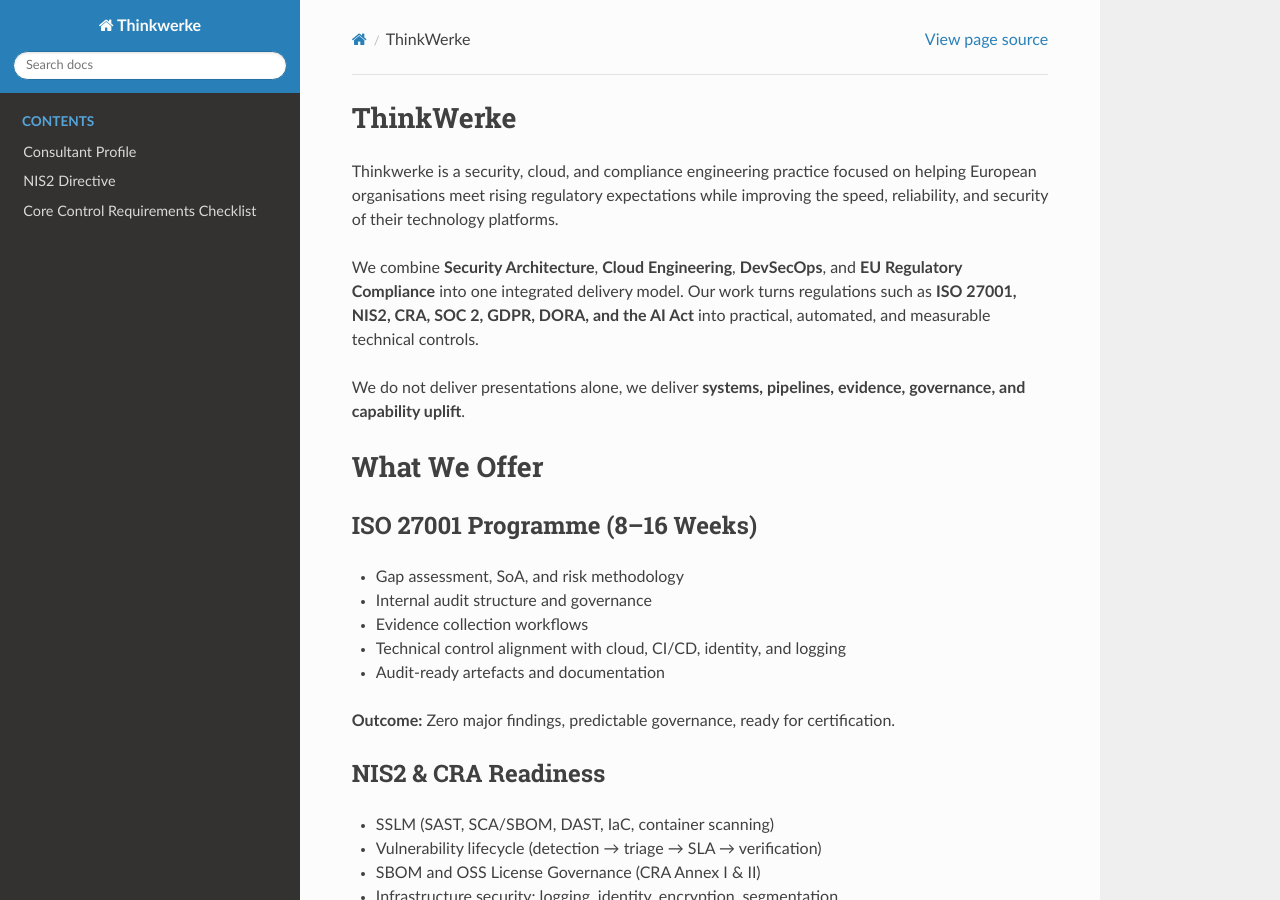
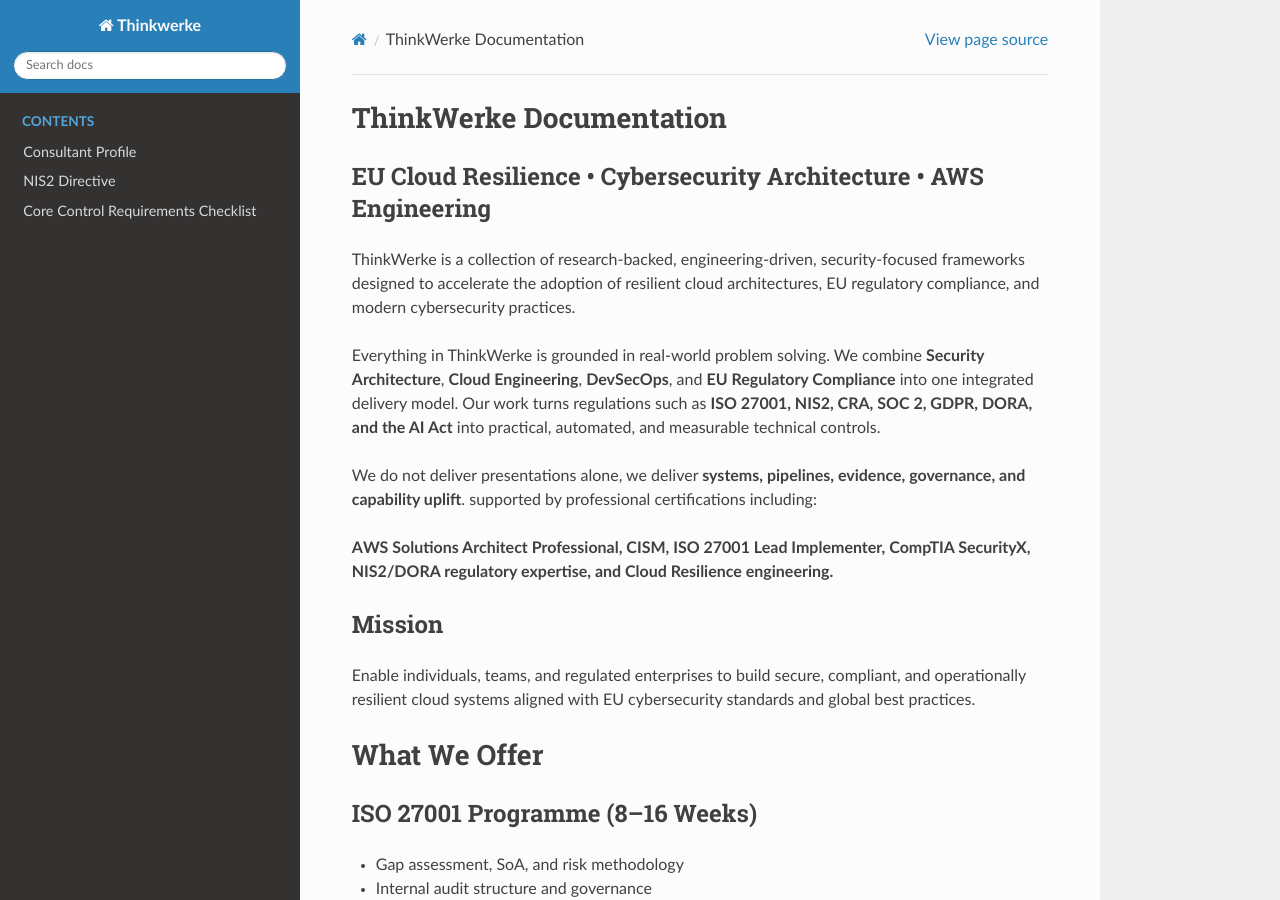
Before and after one commit to Mynkskhr/docs.thinkwerke, a Sphinx documentation site: the page built from docs/source/index.rst, in a window 1280 px wide and 900 px high. Built offline with Sphinx 7.4.7 and the Read the Docs theme 3.1.0, drawn with Linux system fonts in a browser that asks for light colours.

Commit message:
Update index.rst

```diff
--- a/docs/source/index.rst
+++ b/docs/source/index.rst
@@ -1,12 +1,19 @@
-ThinkWerke
-===========
+ThinkWerke Documentation
+========================
 
-Thinkwerke is a security, cloud, and compliance engineering practice focused on helping European organisations meet rising regulatory expectations while improving the speed, reliability, and security of their technology platforms.
+EU Cloud Resilience • Cybersecurity Architecture • AWS Engineering
+------------------------------------------------------------------
+ThinkWerke is a collection of research-backed, engineering-driven, security-focused frameworks designed to accelerate the adoption of resilient cloud architectures, EU regulatory compliance, and modern cybersecurity practices.
 
-We combine **Security Architecture**, **Cloud Engineering**, **DevSecOps**, and **EU Regulatory Compliance** into one integrated delivery model.
-Our work turns regulations such as **ISO 27001, NIS2, CRA, SOC 2, GDPR, DORA, and the AI Act** into practical, automated, and measurable technical controls.
+Everything in ThinkWerke is grounded in real-world problem solving. We combine **Security Architecture**, **Cloud Engineering**, **DevSecOps**, and **EU Regulatory Compliance** into one integrated delivery model. Our work turns regulations such as **ISO 27001, NIS2, CRA, SOC 2, GDPR, DORA, and the AI Act** into practical, automated, and measurable technical controls.
 
-We do not deliver presentations alone, we deliver **systems, pipelines, evidence, governance, and capability uplift**.
+We do not deliver presentations alone, we deliver **systems, pipelines, evidence, governance, and capability uplift**. supported by professional certifications including:
+
+**AWS Solutions Architect Professional, CISM, ISO 27001 Lead Implementer, CompTIA SecurityX, NIS2/DORA regulatory expertise, and Cloud Resilience engineering.**
+
+Mission
+-------
+Enable individuals, teams, and regulated enterprises to build secure, compliant, and operationally resilient cloud systems aligned with EU cybersecurity standards and global best practices.
 
 What We Offer
 =============
```
